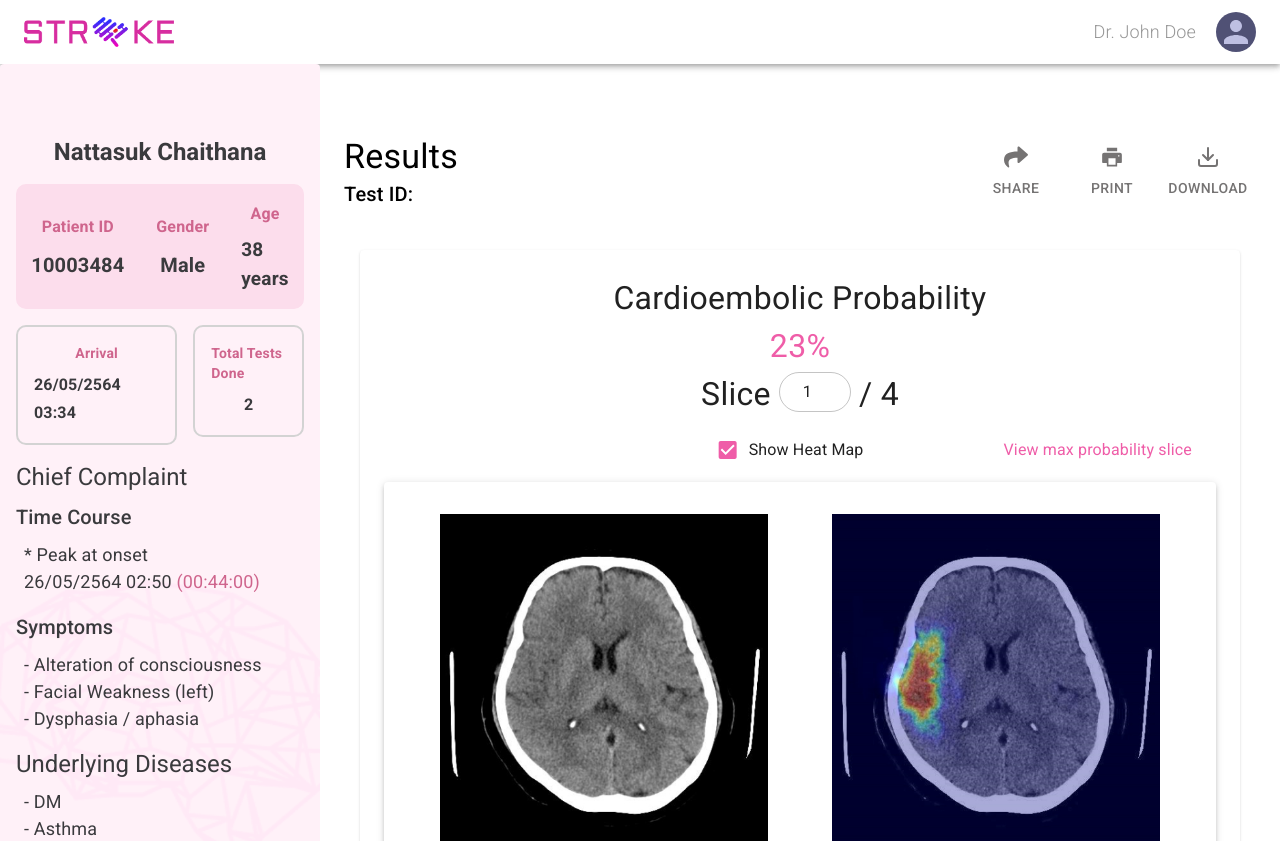
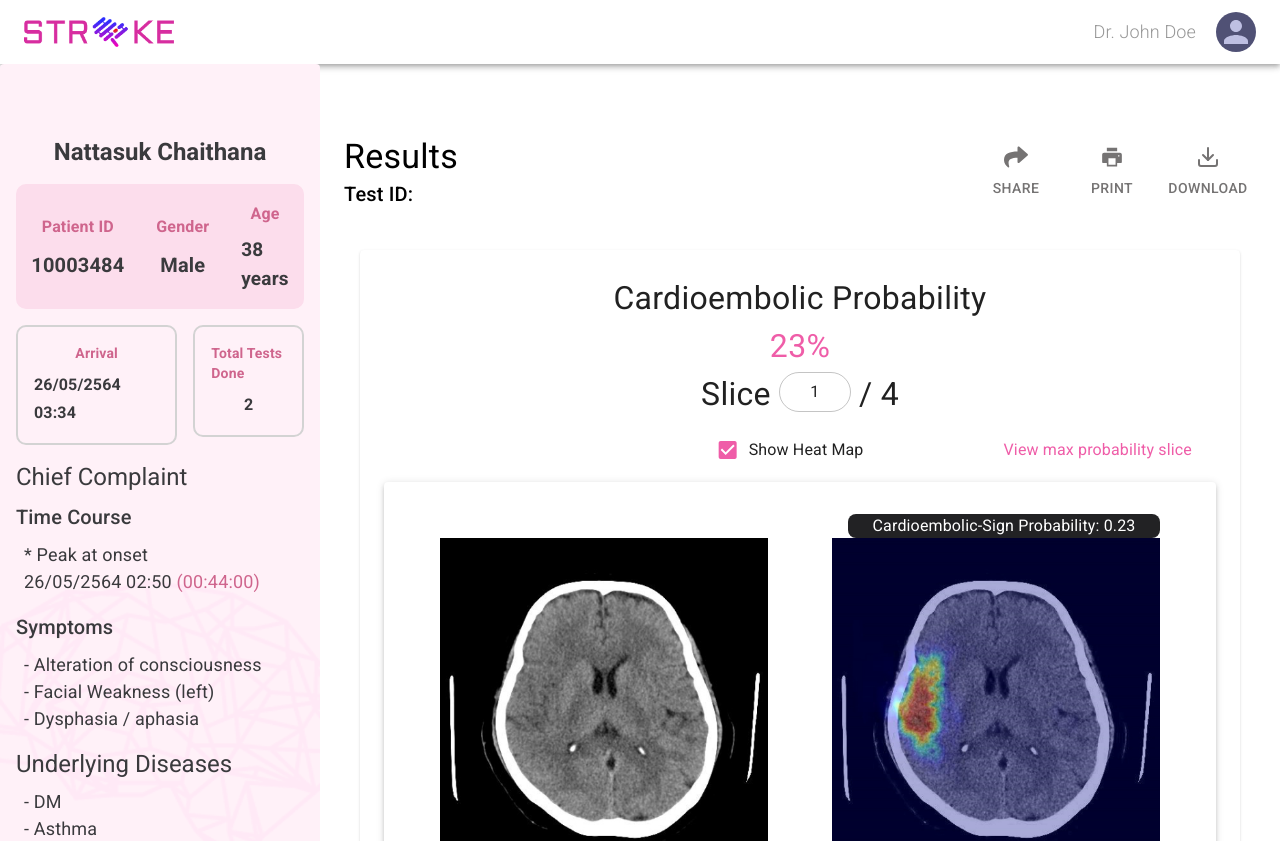
Before and after one commit to cu-devclub/app4stroke_front, a React (Create React App) app: page /result in a window 1280 px wide. Shown: the top 841 px of the page. Built offline with nearby package versions, Linux system fonts and the light colour scheme.

Commit message:
Add pop up view max probability slice

```diff
--- a/src/Pages/form/Components/StrokePredictionForm.tsx
+++ b/src/Pages/form/Components/StrokePredictionForm.tsx
@@ -8,7 +8,7 @@ import UnderLyingDiseaseSection from "../Components/UnderLyingDiseaseSection";
 import VitalSignsSection from "../Components/VitalSignsSection";
 import SideBarProgress from "../Components/SideBarProgress";
 import { Formik, Form } from "formik";
-import validations from "../validation/validations";
+import validations from "../Validation/validations";
 import { Button } from "@material-ui/core";
 import { createStyles, makeStyles } from "@material-ui/core/styles";
 import Card from "@material-ui/core/Card";
--- a/src/Pages/result/Components/Result.tsx
+++ b/src/Pages/result/Components/Result.tsx
@@ -5,6 +5,9 @@ import Paper from "@material-ui/core/Paper";
 import Button from "@material-ui/core/Button";
 import Toolbar from "@material-ui/core/Toolbar";
 import TextField from "@material-ui/core/TextField";
+import Dialog from "@material-ui/core/Dialog";
+import MuiDialogContent from "@material-ui/core/DialogContent";
+import Link from "@material-ui/core/Link";
 import { FaShare } from "react-icons/fa";
 import { AiFillPrinter } from "react-icons/ai";
 import { FiDownload } from "react-icons/fi";
@@ -15,7 +18,6 @@ import Brain2 from "../../../Assets/Brain2.jpg";
 import Brain3 from "../../../Assets/Brain3.jpg";
 import Brain4 from "../../../Assets/Brain4.jpg";
 import { createStyles, makeStyles, withStyles } from "@material-ui/core/styles";
-import ReactScrollWheelHandler from "react-scroll-wheel-handler";
 
 const useStyles = makeStyles((theme) => ({
   pageContent: {
@@ -33,7 +35,7 @@ const useStyles = makeStyles((theme) => ({
     alignContent: "center",
     display: "flex",
     overflow: "scroll",
-    height: "400px",
+    height: "424px",
   },
   image: {
     width: "344px",
@@ -53,6 +55,21 @@ const useStyles = makeStyles((theme) => ({
     "& .MuiOutlinedInput-inputMarginDense": {
       textAlign: "center",
     },
+    "& input::-webkit-clear-button, & input::-webkit-outer-spin-button, & input::-webkit-inner-spin-button":
+      {
+        display: "none",
+      },
+  },
+  boxImage: {
+    background: "#222224",
+    color: "#FFFFFF",
+    fontSize: "20px",
+    borderRadius: "8px",
+    width: " 312px",
+    height: "24px",
+    display: "flex",
+    justifyContent: "center",
+    alignContent: "center",
   },
 }));
 
@@ -86,28 +103,25 @@ const Result = () => {
   const classes = useStyles();
   const [index, setIndex] = React.useState<number>(1);
   const [currentIndex, setCurrentIndex] = React.useState<number>(0);
+  const [open, setOpen] = React.useState(false);
 
-  const nextImage = () => {
-    // if (index == SlideImages.length - 1) {
-    //   return SlideImages[SlideImages.length - 1];
-    // }
-    if (currentIndex < SlideImages.length - 1) {
+  const handleClickOpen = () => {
+    setOpen(true);
+  };
+  const handleClose = () => {
+    setOpen(false);
+  };
+
+  const handleScroll = (event: any) => {
+    const { deltaY } = event;
+    if (deltaY < 0 && currentIndex > 0) {
+      setIndex(index - 1);
+      setCurrentIndex(currentIndex - 1);
+    } else if (deltaY >= 0 && currentIndex < SlideImages.length - 1) {
       setIndex(index + 1);
       setCurrentIndex(currentIndex + 1);
     }
   };
-  const prevImage = () => {
-    // if (index == 0) {
-    //   return SlideImages[0];
-    // }
-    if (currentIndex > 0) {
-      setIndex(index - 1);
-      setCurrentIndex(currentIndex - 1);
-    }
-  };
-  const currentImage = index + 1;
-  console.log("🚀 ~ index", index);
-  console.log("🚀 ~ currentIndex", currentIndex);
   //checkbox
   const [showHeatMapCheckbox, setshowHeatMapCheckbox] = React.useState({
     showHeatMap: true,
@@ -175,9 +189,6 @@ const Result = () => {
                 setCurrentIndex(parseInt(e.target.value) - 1);
               }
               setIndex(parseInt(e.target.value));
-              console.log("🚀 ~ e.target.value", e.target.value);
-              console.log("🚀 ~ e", e);
-              console.log("🚀 ~ e.target", e.target);
             }}
           ></TextField>
           / {SlideImages.length}
@@ -196,31 +207,65 @@ const Result = () => {
               name="showHeatMap"
             />
           </Box>
-          <Typography
+          <Link
+            component="button"
+            variant="subtitle1"
             style={{
               color: "#EF5DA8",
             }}
+            onClick={handleClickOpen}
           >
             View max probability slice
-          </Typography>
+          </Link>
+          <Dialog onClose={handleClose} aria-labelledby="MaxProb" open={open}>
+            <MuiDialogContent>
+              <Box>
+                <img
+                  src={Brain2}
+                  alt="Brain2"
+                  style={{ height: "550px", width: "550px" }}
+                />
+              </Box>
+            </MuiDialogContent>
+          </Dialog>
         </Toolbar>
         {showHeatMapCheckbox.showHeatMap ? (
           <Paper elevation={3} className={classes.imageContainer}>
+            <Box>
+              <Box
+                className={classes.boxImage}
+                style={{ transform: "translate(440px,32px)" }}
+              >
+                <Typography>Cardioembolic-Sign Probability: 0.23</Typography>
+              </Box>
+              <Box>
                 <img src={Brain1} alt="Brain1" className={classes.image} />
                 <img src={Brain2} alt="Brain2" className={classes.image} />
+              </Box>
+            </Box>
           </Paper>
         ) : (
-          <Paper elevation={3} className={classes.imageContainer}>
-            <ReactScrollWheelHandler
-              downHandler={nextImage}
-              upHandler={prevImage}
+          <Paper
+            elevation={3}
+            className={classes.imageContainer}
+            style={{ position: "relative" }}
           >
+            <Box>
+              <Box
+                className={classes.boxImage}
+                style={{ transform: "translate(48px,32px)" }}
+              >
+                <Typography>Cardioembolic-Sign Probability: 0.23</Typography>
+              </Box>
+              <Box>
                 <img
                   src={SlideImages[currentIndex].url}
                   alt="noHeatMap"
                   className={classes.image}
+                  onWheel={(e) => handleScroll(e)}
                 />
-            </ReactScrollWheelHandler>
+              </Box>
+            </Box>
           </Paper>
         )}
       </Paper>
```
Lines whose indentation alone changed are shown as unchanged.
